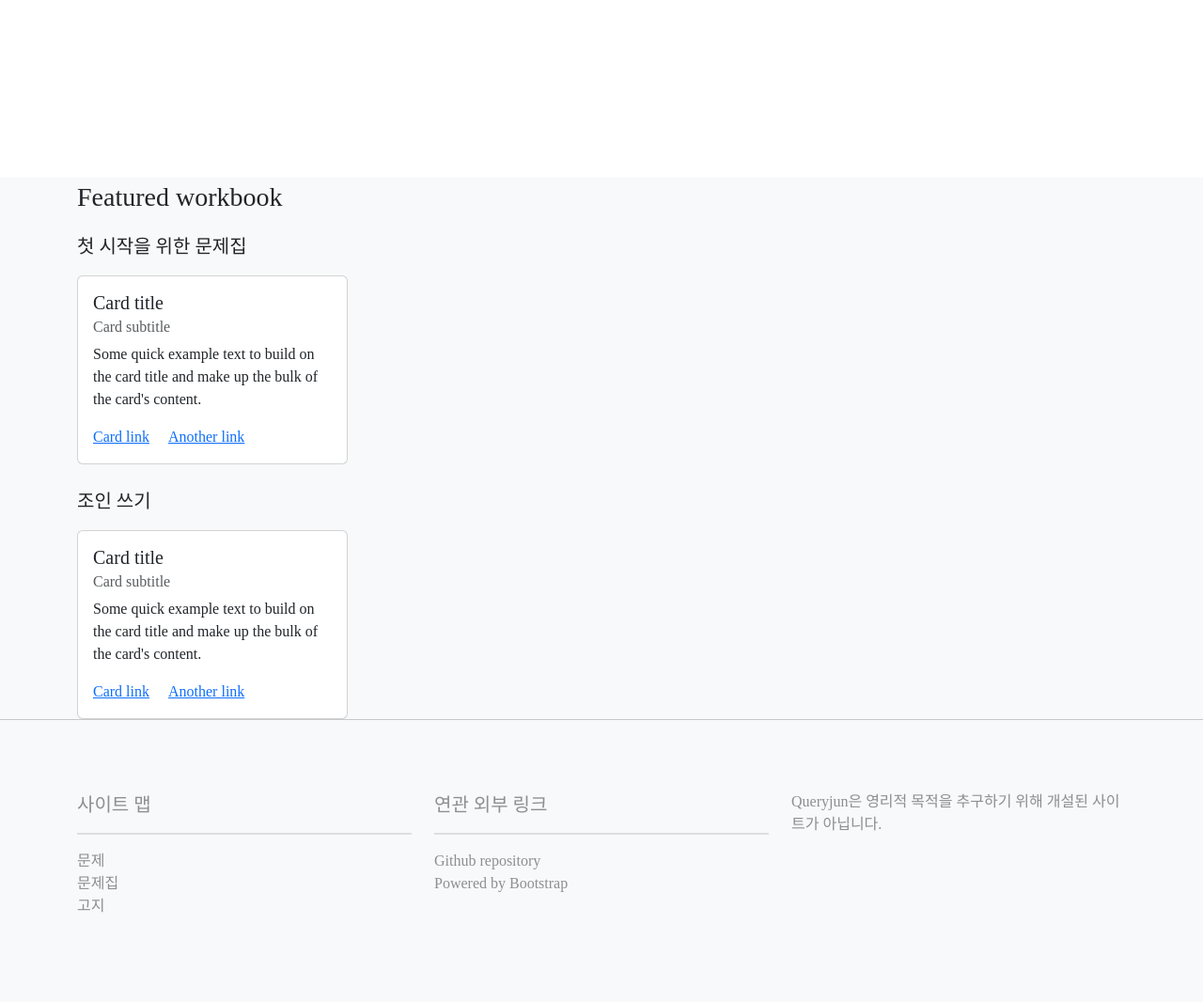
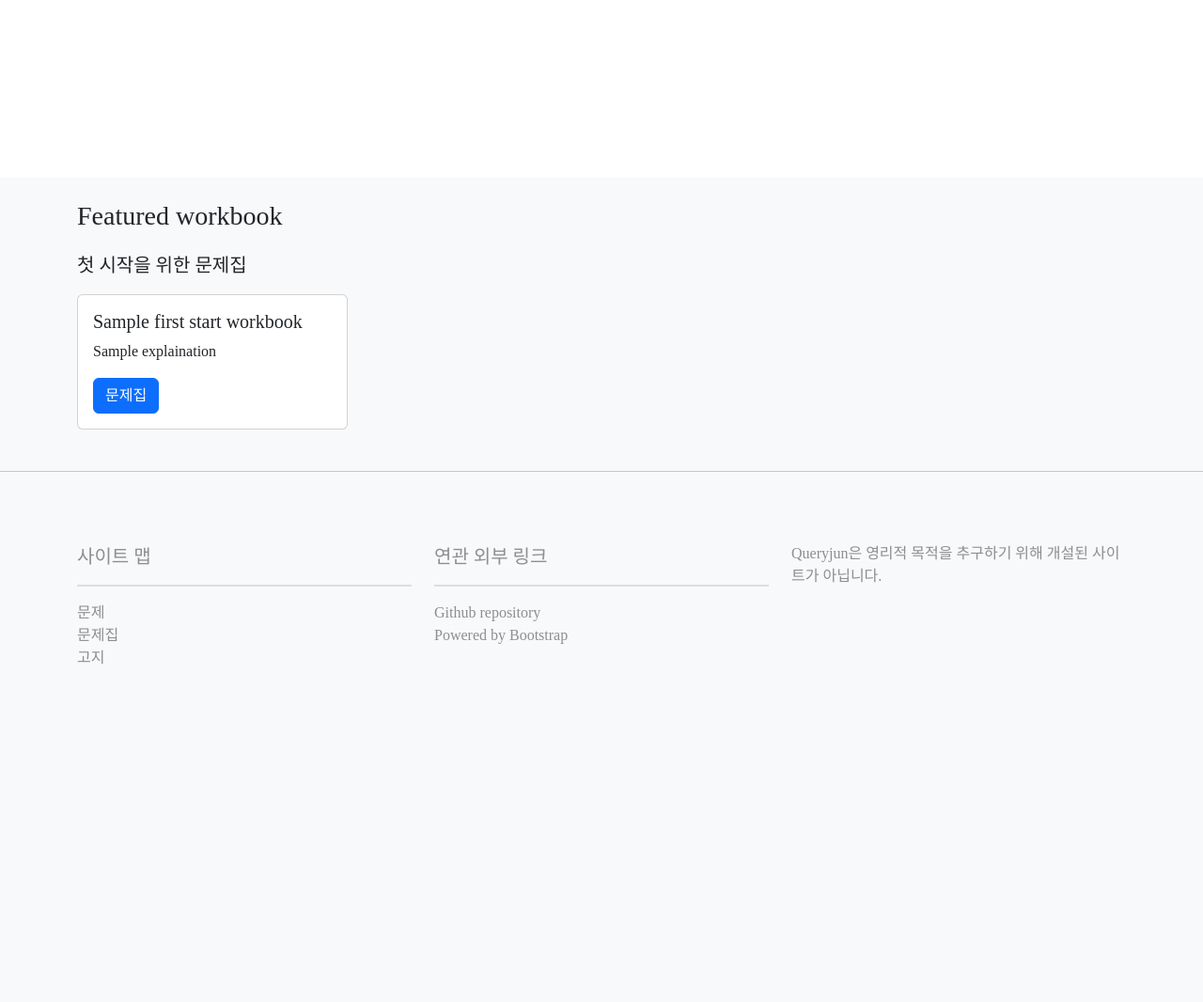
Before and after one commit to armedHeistKino/queryjun, a Django app: template queryjun/workbook/templates/workbook_list.html in a window 1280 px wide. Shown: the part 469-1535 px from the top of the page at 94% size. After the commit the page ends 1176 px from the top, so only its background shows below. Run offline with Django 5.2, Linux system fonts and the light colour scheme; the template is opened without the code that fills it: most values are stand-ins (such as "Sample title", 1, 10 or a date in 2020); some web fonts are replaced.

Commit message:
design: Add a blank section, and delete unneccesary element in card

```diff
--- a/queryjun/workbook/templates/workbook_list.html
+++ b/queryjun/workbook/templates/workbook_list.html
@@ -18,6 +18,7 @@
             <div class="container"></div>
         </div>
         <div class="container-fluid bg-body-tertiary">
+            <div class="blank-area"></div>
             <div class="container" id="featured-workbook-area">
                 <p class="fs-3">Featured workbook</p>
                 <div>
@@ -25,29 +26,16 @@
                         <p class="fs-5">첫 시작을 위한 문제집</p>
                         <div class="card" style="width: 18rem;">
                             <div class="card-body">
-                              <h5 class="card-title">Card title</h5>
-                              <h6 class="card-subtitle mb-2 text-body-secondary">Card subtitle</h6>
-                              <p class="card-text">Some quick example text to build on the card title and make up the bulk of the card's content.</p>
-                              <a href="#" class="card-link">Card link</a>
-                              <a href="#" class="card-link">Another link</a>
+                              <h5 class="card-title">{{ first_start_workbook.title }}</h5>
+                              <p class="card-text">{{ first_start_workbook.explaination }}</p>
+                              <a href="#" class="btn btn-primary">문제집</a>
                             </div>
                         </div>
                     </div>
                 </div>
                 <br>
-                <div id="intermediate-workbook">
-                    <p class="fs-5">조인 쓰기</p>
-                    <div class="card" style="width: 18rem;">
-                        <div class="card-body">
-                          <h5 class="card-title">Card title</h5>
-                          <h6 class="card-subtitle mb-2 text-body-secondary">Card subtitle</h6>
-                          <p class="card-text">Some quick example text to build on the card title and make up the bulk of the card's content.</p>
-                          <a href="#" class="card-link">Card link</a>
-                          <a href="#" class="card-link">Another link</a>
-                        </div>
-                    </div>
-                </div>
             </div>
+            <div class="blank-area"></div>
         </div>
         <hr class="container-fluid" style="margin:0;">
         {% include 'nav_bar_foot.html' %}
```
